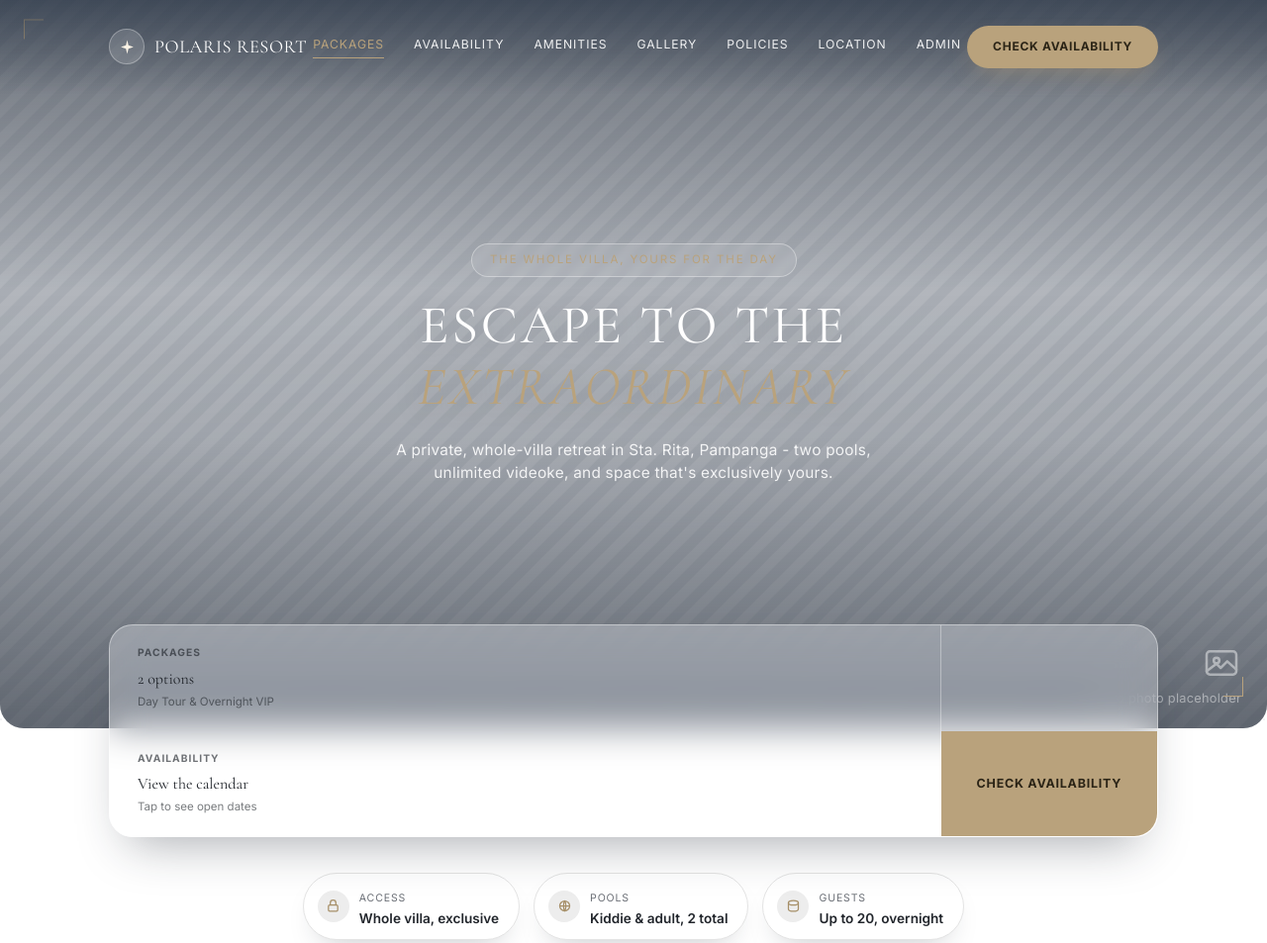
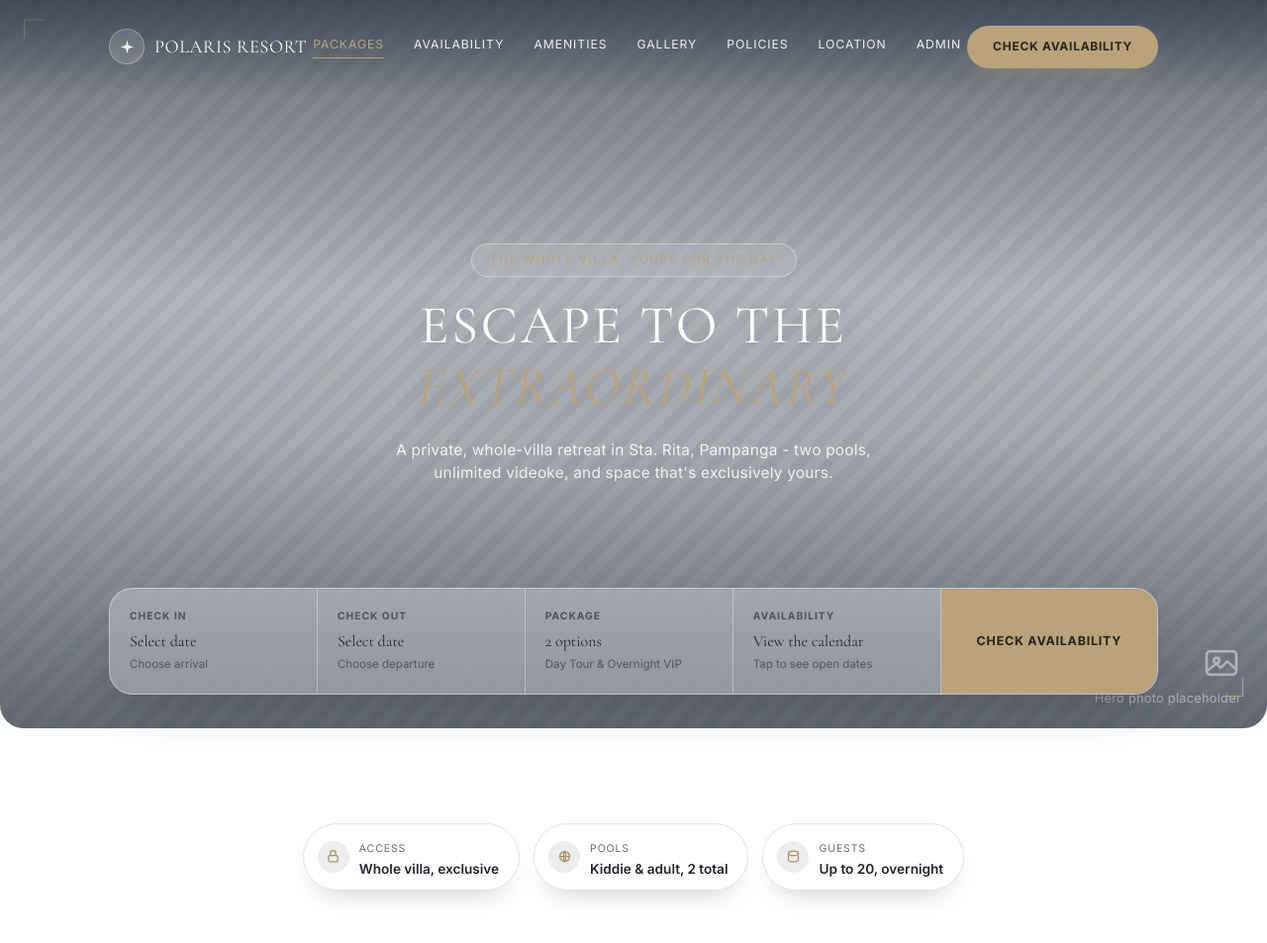
Before and after one commit to dshiddenvilla-prog/Polaris-Resort, a website: page public/index.html in a window 1280 px wide. Shown: the top 953 px of the page at 99% size. Drawn offline with nearby package versions, Linux system fonts and the light colour scheme; no server answers.

Commit message:
Redesign booking bar to Check In/Check Out/Package/Availability fields, keep it fully within hero image bounds to fix glass blur seam

```diff
--- a/public/index.html
+++ b/public/index.html
@@ -175,7 +175,7 @@
 
   /* Booking bar */
   .booking-anchor{
-    position:absolute; left:0; right:0; bottom:-110px; z-index:5;
+    position:absolute; left:0; right:0; bottom:34px; z-index:5;
   }
   .booking-bar{
     max-width:1060px; margin:0 auto; position:relative;
@@ -185,10 +185,11 @@
     border:1px solid rgba(255,255,255,.4);
     border-radius:var(--r-lg);
     box-shadow:0 24px 50px -20px rgba(30,38,50,.4);
-    display:grid; grid-template-columns:1fr 1fr auto; align-items:stretch;
+    display:grid; grid-template-columns:1fr 1fr 1fr 1fr auto; align-items:stretch;
     overflow:hidden;
   }
-  .bfield{padding:20px 28px; position:relative; cursor:pointer; transition:background .15s; border-right:1px solid rgba(255,255,255,.35);}
+  .bfield{padding:20px 20px; position:relative; cursor:pointer; transition:background .15s; border-right:1px solid rgba(255,255,255,.35);}
+  .bfield:last-of-type{border-right:none;}
   .bfield:hover{background:rgba(255,255,255,.18);}
   .bfield label{display:block; font-size:.64rem; letter-spacing:.1em; text-transform:uppercase; color:rgba(34,38,44,.65); margin-bottom:6px; font-weight:700;}
   .bfield .val{font-family:'Cormorant Garamond',serif; font-size:1rem; color:var(--ink);}
@@ -488,11 +489,19 @@
 
   <div class="wrap booking-anchor" style="padding:0 40px;">
     <div class="booking-bar">
-      <a href="#packages" class="bfield" style="display:flex; flex-direction:column; justify-content:center; grid-column:span 2;">
-        <label>Packages</label>
+      <a href="#availability" class="bfield" style="display:flex; flex-direction:column; justify-content:center;">
+        <label>Check In</label>
+        <span class="val">Select date<small>Choose arrival</small></span>
+      </a>
+      <a href="#availability" class="bfield" style="display:flex; flex-direction:column; justify-content:center;">
+        <label>Check Out</label>
+        <span class="val">Select date<small>Choose departure</small></span>
+      </a>
+      <a href="#packages" class="bfield" style="display:flex; flex-direction:column; justify-content:center;">
+        <label>Package</label>
         <span class="val">2 options<small>Day Tour &amp; Overnight VIP</small></span>
       </a>
-      <a href="#availability" class="bfield" style="display:flex; flex-direction:column; justify-content:center; grid-column:span 2;">
+      <a href="#availability" class="bfield" style="display:flex; flex-direction:column; justify-content:center;">
         <label>Availability</label>
         <span class="val">View the calendar<small>Tap to see open dates</small></span>
       </a>
@@ -501,7 +510,7 @@
   </div>
 </section>
 
-<section class="band-white" style="padding-top:110px;">
+<section class="band-white" style="padding-top:60px;">
 <div class="wrap" style="padding:0 40px; position:relative;">
 
   <div class="stats-strip">
```
